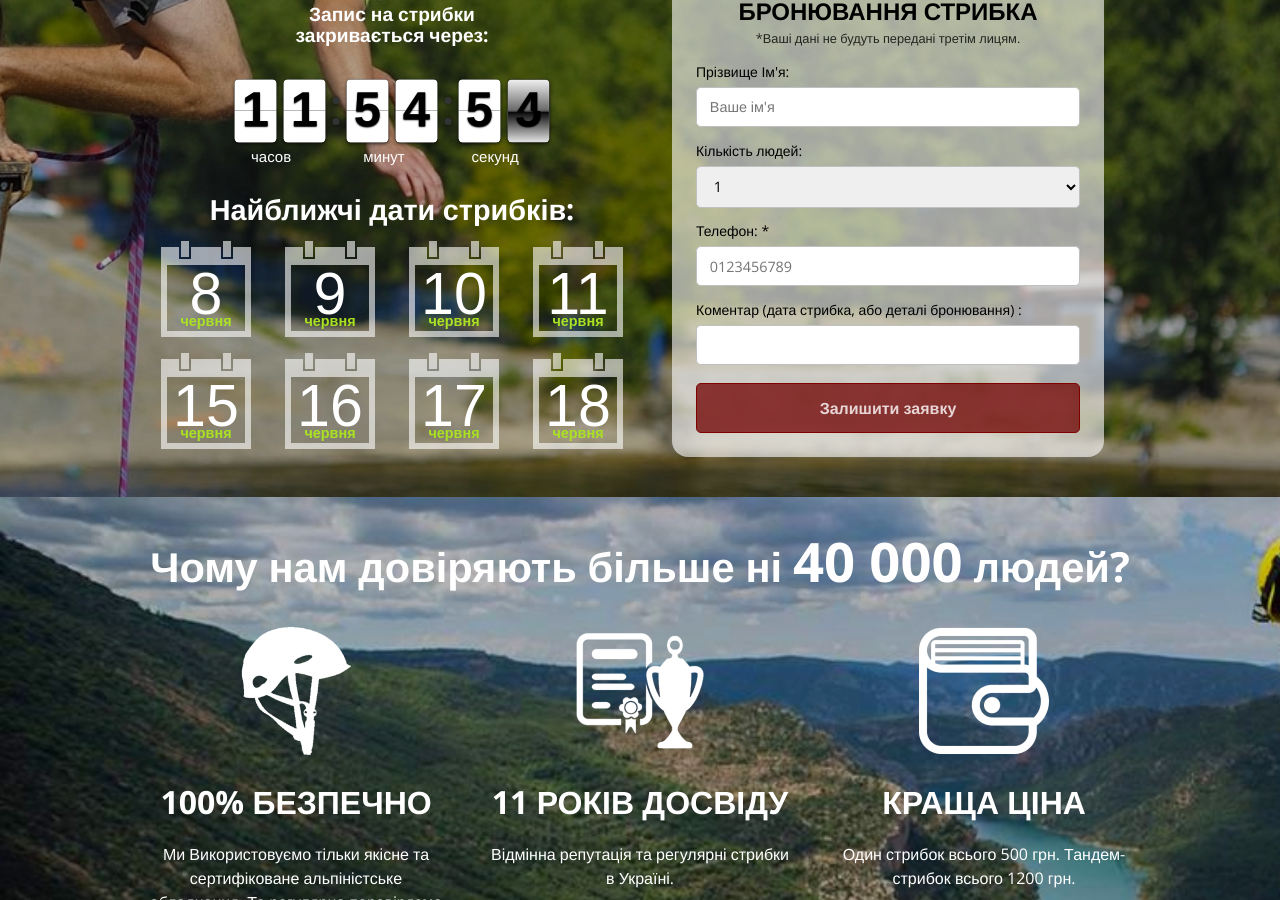
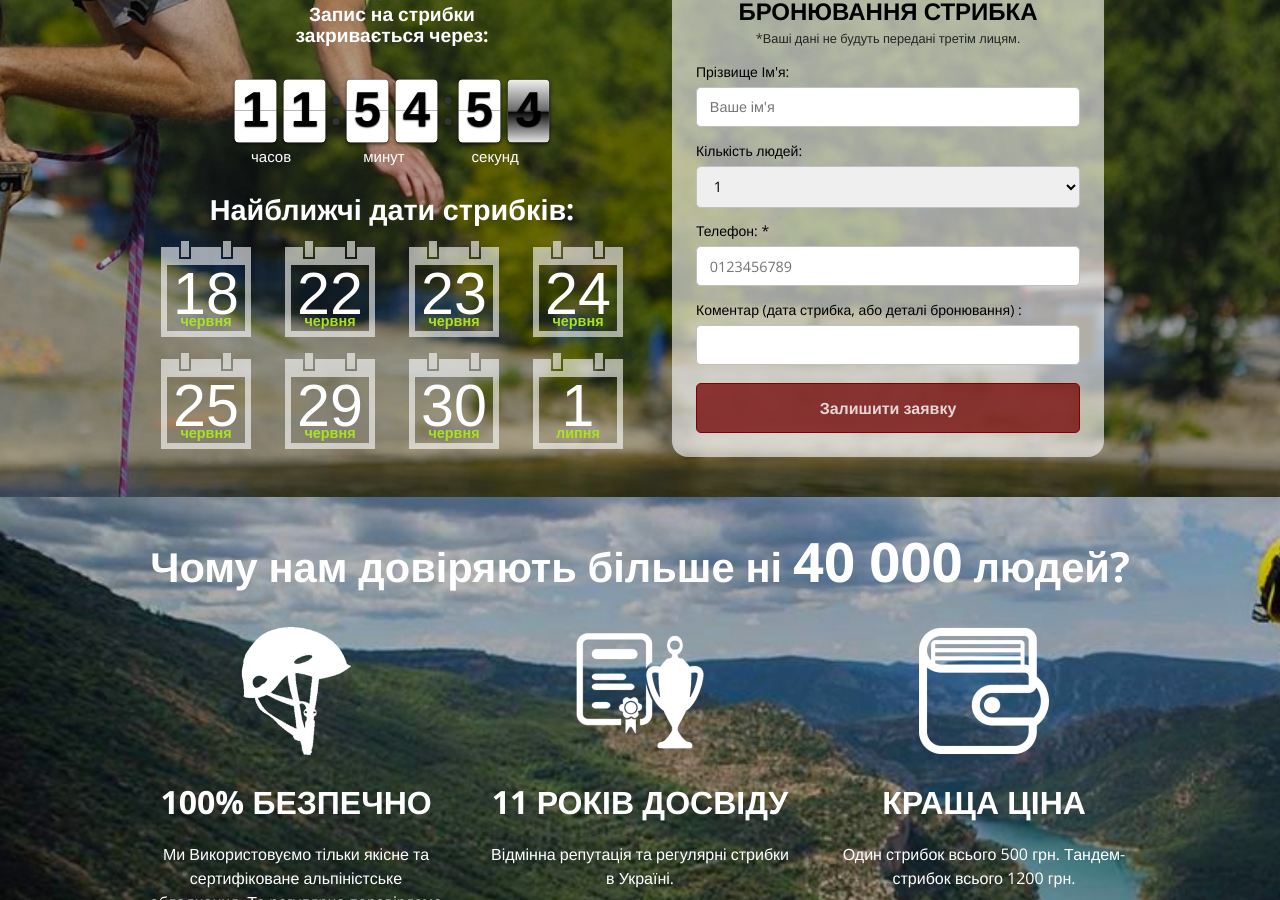
Before and after one commit to Andreyfilko/go-jump, a Jekyll site: the page built from index.md, in a window 1280 px wide and 900 px high, scrolled down 435 px. Built offline with Jekyll 4.4.1, drawn with Linux system fonts in a browser that asks for light colours; some web fonts are replaced; some of the changed text lies outside the part shown.

Commit message:
Update _config.yml

```diff
--- a/_config.yml
+++ b/_config.yml
@@ -35,11 +35,11 @@ google_analytics:
 theme: jekyll-theme-cayman
 
 dates:
-  - 2023-06-08
-  - 2023-06-09
-  - 2023-06-10
-  - 2021-06-11
-  - 2021-06-15
-  - 2021-06-16
-  - 2021-06-17
-  - 2021-06-18
+  - 2023-06-18
+  - 2023-06-22
+  - 2023-06-23
+  - 2021-06-24
+  - 2021-06-25
+  - 2021-06-29
+  - 2021-06-30
+  - 2021-07-01
```
